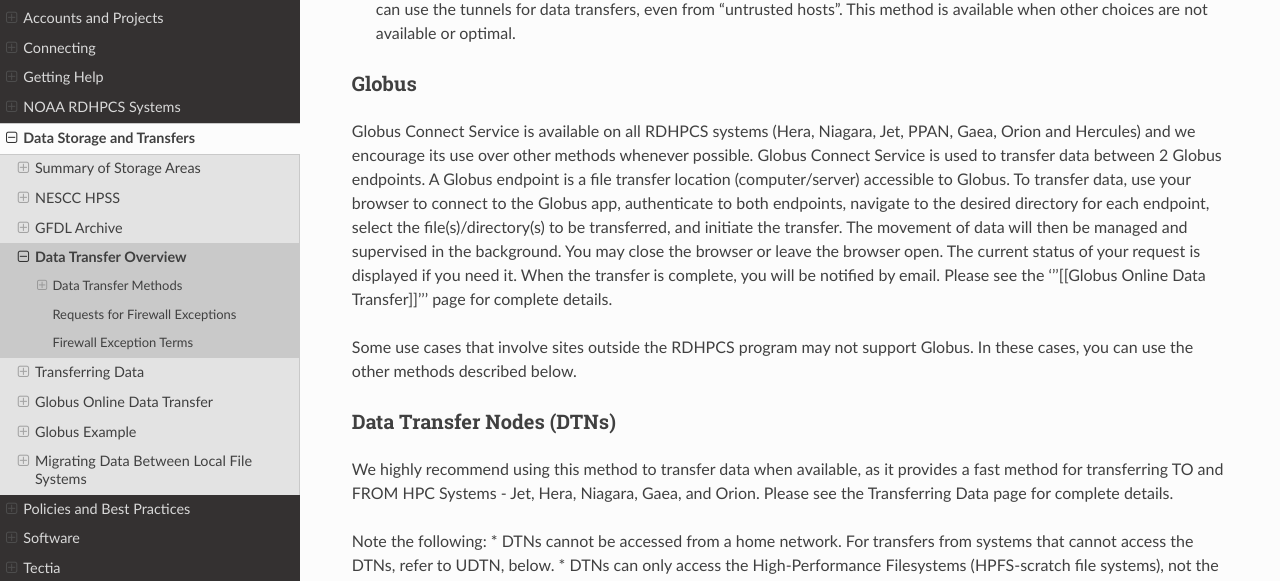
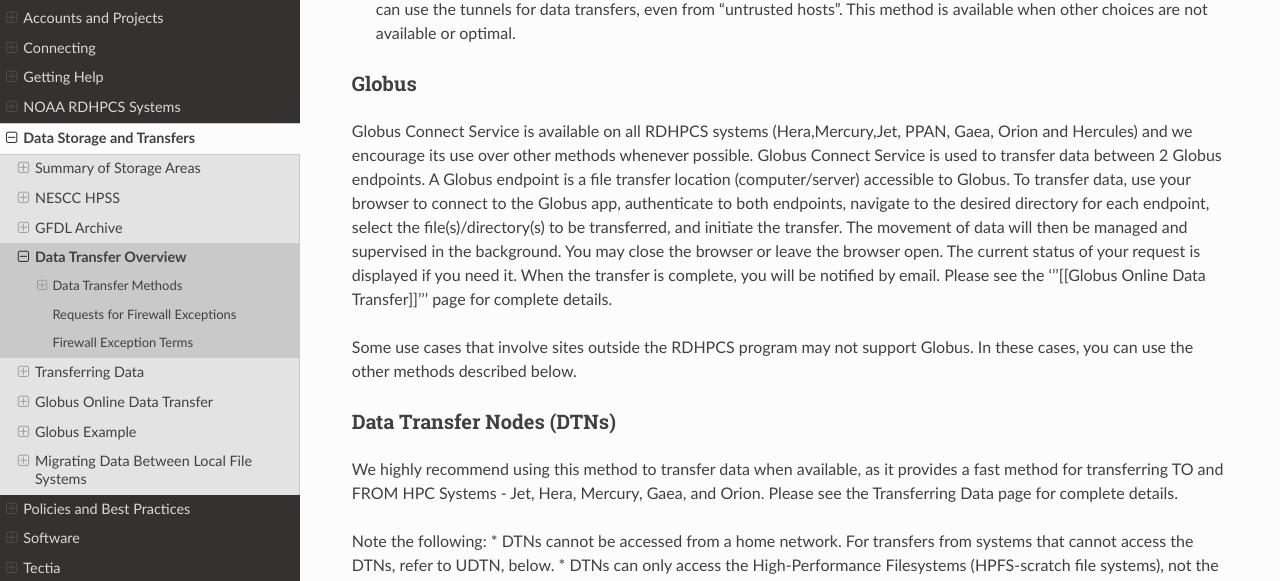
Before and after one commit to NOAA-RDHPCS/noaa-rdhpcs.github.io, a Sphinx documentation site: the page built from source/data/data_transfer_overview.rst, in a window 1280 px wide and 900 px high, scrolled down 610 px. Shown: the part 136-717 px from the top of the window. Built offline with Sphinx 7.4.7 and the Read the Docs theme 3.1.0, drawn with Linux system fonts in a browser that asks for light colours; pages that are not in the unit, such as notebooks, are missing from menus.

Commit message:
"Niagara" to Mercury changes  (#469)
* niagara changes to Data Transfer and Storage sections

* Fix globus_online_data_transfer.rst - Delete incorrect Mercury row

There were two rows for Mercury, so deleted the incorrect row (the one that had "collab1" because Mercuryl has "collab2"
One probably came in when you merged my changes.

---------

Co-authored-by: RaghuReddy-NOAA <53947706+RaghuReddy-NOAA@users.noreply.github.com>
Co-authored-by: Chan Wilson <cwilson@meadow.net>

```diff
--- a/source/data/data_transfer_overview.rst
+++ b/source/data/data_transfer_overview.rst
@@ -48,20 +48,18 @@ Data Transfer Methods
 Globus
 ------
 
-Globus Connect Service is available on all RDHPCS systems (Hera,
-Niagara, Jet, PPAN, Gaea, Orion and Hercules) and we encourage its use
-over other methods whenever possible. Globus Connect Service is used
-to transfer data between 2 Globus endpoints. A Globus endpoint is a
-file transfer location (computer/server) accessible to Globus. To
-transfer data, use your browser to connect to the Globus app,
-authenticate to both endpoints, navigate to the desired directory for
-each endpoint, select the file(s)/directory(s) to be transferred, and
-initiate the transfer.  The movement of data will then be managed and
-supervised in the background. You may close the browser or leave the
-browser open. The current status of your request is displayed if you
-need it. When the transfer is complete, you will be notified by email.
-Please see the '''[[Globus Online Data Transfer]]''' page for complete
-details.
+Globus Connect Service is available on all RDHPCS systems (Hera,Mercury,Jet,
+PPAN, Gaea, Orion and Hercules) and we encourage its use over other methods
+whenever possible. Globus Connect Service is used to transfer data between 2
+Globus endpoints. A Globus endpoint is a file transfer location
+(computer/server) accessible to Globus. To transfer data, use your browser to
+connect to the Globus app, authenticate to both endpoints, navigate to the
+desired directory for each endpoint, select the file(s)/directory(s) to be
+transferred, and initiate the transfer.  The movement of data will then be
+managed and supervised in the background. You may close the browser or leave
+the browser open. The current status of your request is displayed if you need
+it. When the transfer is complete, you will be notified by email. Please see
+the '''[[Globus Online Data Transfer]]''' page for complete details.
 
 Some use cases that involve sites outside the RDHPCS program may not
 support Globus. In these cases, you can use the other methods
@@ -74,7 +72,7 @@ Data Transfer Nodes (DTNs)
 
 We highly recommend using this method to transfer data when available,
 as it provides a fast method for transferring TO and FROM HPC Systems
-- Jet, Hera, Niagara, Gaea, and Orion.  Please see the
+- Jet, Hera, Mercury, Gaea, and Orion.  Please see the
 Transferring Data page for complete details.
 
 Note the following:
--- a/source/slurm/gaea_job_overview.rst
+++ b/source/slurm/gaea_job_overview.rst
@@ -114,7 +114,7 @@ or, from the sbatch command line:
 
 .. code-block:: shell
 
-   sbatch --clusters=es --partition=rdtn --nodes=1 --ntasks-per-node=1 /path/to/trasfer_script
+   sbatch --clusters=es --partition=rdtn --nodes=1 --ntasks-per-node=1 /path/to/transfer_script
 
 Allocation
 ----------
```
Also changed, not shown: source/data/globus_online_data_transfer.rst (+3 -11 lines), source/data/nescc_hpss.rst (+8 -8 lines), source/data/summary.rst (+6 -6 lines).
